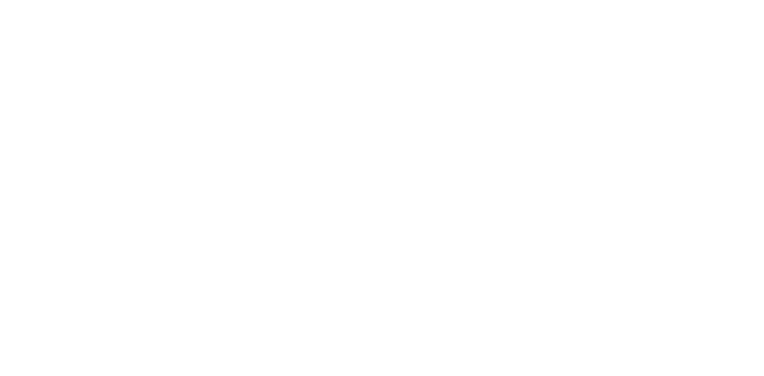
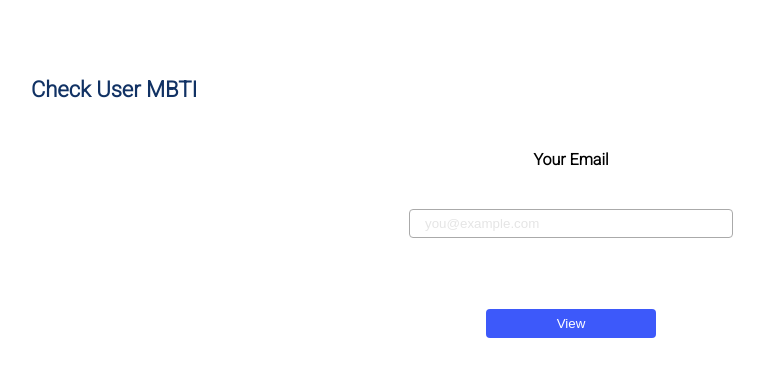
Before and after one commit to igbominadeveloper/mbti-frontend, a Vue app: page /check-result in a window 1280 px wide. Shown: the top 376 px of the page, without its empty margins (69-833 px from the left). Built offline with nearby package versions, Linux system fonts and the light colour scheme.

Commit message:
creates the page to check a user mbti

```diff
--- a/src/App.vue
+++ b/src/App.vue
@@ -74,4 +74,96 @@ body {
   opacity: 0;
   transform: translateX(30px);
 }
+
+.questions {
+  width: 100%;
+  margin: 5rem auto;
+
+  display: flex;
+  flex-direction: column;
+}
+
+@media screen and (min-width: 992px) {
+  .questions {
+    width: 60%;
+  }
+}
+
+.email-error {
+  color: var(--color-red);
+  font-size: 1.3rem;
+
+  height: 1rem;
+}
+
+.email-text {
+  font-size: var(--font-sub-title);
+  font-style: normal;
+  font-weight: bold;
+}
+
+.email-input {
+  background: var(--color-white);
+  box-sizing: border-box;
+  outline: none;
+
+  border: 1.3px solid #aaaaaa;
+  border-radius: 4px;
+
+  width: 80%;
+
+  padding: 0.6rem 1.5rem;
+  margin-bottom: 0.1rem;
+}
+
+@media screen and (min-width: 992px) {
+  .email-input {
+    width: 50%;
+  }
+}
+
+input:focus,
+input:active {
+  box-shadow: var(--box-shadow);
+}
+
+input::placeholder {
+  color: var(--color-grey);
+}
+
+input.error {
+  border: 1.5px solid var(--color-red);
+}
+
+.error-block {
+  color: var(--color-white);
+  opacity: 0.7;
+  background: var(--color-purple);
+  border-radius: 4px;
+
+  position: absolute;
+  right: -30rem;
+  top: 4rem;
+
+  font-size: 12px;
+
+  padding: 10px;
+}
+.title {
+  font-size: var(--font-title);
+  color: var(--color-blue);
+  font-style: normal;
+  font-weight: 600;
+  line-height: 2rem;
+
+  margin-bottom: 1.5rem;
+  padding: 0;
+}
+
+.subtitle {
+  color: var(--color-black);
+  font-size: 1.4rem;
+
+  font-weight: 600;
+}
 </style>
--- /dev/null
+++ b/src/components/BaseButton.vue
@@ -0,0 +1,58 @@
+<template>
+  <button class="submit" @click="$emit('click')" :disabled="loading">
+    <slot>
+      Save
+    </slot>
+    <span v-if="loading"
+      ><img class="loading-image" src="@/assets/ball-triangle.svg" />
+    </span>
+  </button>
+</template>
+
+<script lang="ts">
+import Vue from "vue";
+
+export default Vue.extend({
+  name: "BaseButton",
+
+  props: {
+    loading: {
+      type: Boolean,
+      default: false
+    }
+  }
+});
+</script>
+
+<style lang="css">
+.submit {
+  background: var(--color-light-blue);
+  color: var(--color-white);
+  border-radius: 4px;
+
+  padding: 0.7rem 1.5rem;
+  margin: 6rem 0;
+
+  width: 17rem;
+
+  display: flex;
+  align-items: center;
+  justify-content: center;
+  align-self: center;
+
+  border: none;
+  outline: none;
+  cursor: pointer;
+}
+
+.submit:disabled {
+  cursor: not-allowed;
+}
+
+.loading-image {
+  height: 1.4rem;
+  width: 2rem;
+
+  margin-left: 0.4rem;
+}
+</style>
--- a/src/components/Question.vue
+++ b/src/components/Question.vue
@@ -105,8 +105,7 @@ export default Vue.extend({
   justify-content: space-between;
 }
 
-.question-text,
-.email-text {
+.question-text {
   font-size: var(--font-sub-title);
   font-style: normal;
   font-weight: bold;
@@ -202,52 +201,4 @@ export default Vue.extend({
 
   color: var(--color-green);
 }
-
-.email-input {
-  background: var(--color-white);
-  box-sizing: border-box;
-  outline: none;
-
-  border: 1.3px solid #aaaaaa;
-  border-radius: 4px;
-
-  width: 80%;
-
-  padding: 0.6rem 1.5rem;
-  margin-bottom: 0.1rem;
-}
-
-@media screen and (min-width: 992px) {
-  .email-input {
-    width: 50%;
-  }
-}
-
-input:focus,
-input:active {
-  box-shadow: var(--box-shadow);
-}
-
-input::placeholder {
-  color: var(--color-grey);
-}
-
-input.error {
-  border: 1.5px solid var(--color-red);
-}
-
-.error-block {
-  color: var(--color-white);
-  opacity: 0.7;
-  background: var(--color-purple);
-  border-radius: 4px;
-
-  position: absolute;
-  right: -30rem;
-  top: 4rem;
-
-  font-size: 12px;
-
-  padding: 10px;
-}
 </style>
--- a/src/main.ts
+++ b/src/main.ts
@@ -4,6 +4,8 @@ import router from "./router";
 
 Vue.config.productionTip = false;
 
+Vue.component("BaseButton", () => import("@/components/BaseButton.vue"));
+
 new Vue({
   router,
   render: h => h(App)
--- a/src/router/index.ts
+++ b/src/router/index.ts
@@ -7,12 +7,12 @@ const routes: Array<RouteConfig> = [
   {
     path: "/",
     name: "Home",
-    component: () => import("../views/Home.vue")
+    component: () => import("@/views/Home.vue")
   },
   {
     path: "/result",
     name: "Result",
-    component: () => import("../views/Result.vue"),
+    component: () => import("@/views/Result.vue"),
     beforeEnter(_to: object, _from: object, next: Function) {
       const mbti = localStorage.getItem("mbti") || "";
 
@@ -20,6 +20,11 @@ const routes: Array<RouteConfig> = [
 
       return next();
     }
+  },
+  {
+    path: "/check-result",
+    name: "CheckResult",
+    component: () => import("@/views/CheckResult.vue")
   }
 ];
 
--- a/src/services/index.ts
+++ b/src/services/index.ts
@@ -15,3 +15,12 @@ export const submitResponse = (
     },
     body: JSON.stringify(response)
   });
+
+export const getUserMbti = (email: string): Promise<Response> =>
+  fetch(`${apiUrl}/login`, {
+    method: "POST",
+    headers: {
+      "Content-Type": "application/json"
+    },
+    body: JSON.stringify({ email })
+  });
--- a/src/types/index.ts
+++ b/src/types/index.ts
@@ -93,6 +93,7 @@ export enum Status {
 export type RequestStatus = {
   getQuestions: Status;
   submitResponse: Status;
+  getUserMbti: Status;
 };
 
 export type UserResponseObject = {
--- /dev/null
+++ b/src/views/CheckResult.vue
@@ -0,0 +1,141 @@
+<template>
+  <div>
+    <p class="title">Check User MBTI</p>
+    <div class="questions result-check">
+      <div class="question">
+        <p class="email-text">
+          Your Email
+        </p>
+
+        <input
+          type="email"
+          :class="{ error: emailHasError }"
+          class="email-input"
+          placeholder="you@example.com"
+          required
+          v-model="email"
+        />
+        <transition name="slide-left-fade">
+          <p class="email-error">{{ errors["email"] }}</p>
+        </transition>
+      </div>
+
+      <BaseButton @click="submitForm" :loading="responseIsBeingProcessed"
+        >View</BaseButton
+      >
+    </div>
+  </div>
+</template>
+
+<script lang="ts">
+/* eslint-disable @typescript-eslint/no-explicit-any */
+import Vue from "vue";
+
+import { RequestStatus, Status } from "@/types";
+import { getUserMbti } from "@/services";
+
+type Data = {
+  email: string;
+  errors: {
+    email: string;
+  };
+  requestStatus: RequestStatus;
+};
+
+export default Vue.extend({
+  data: (): Data => ({
+    email: "",
+    errors: {
+      email: ""
+    },
+    requestStatus: {
+      getQuestions: Status.NORMAL,
+      submitResponse: Status.NORMAL,
+      getUserMbti: Status.NORMAL
+    }
+  }),
+
+  computed: {
+    thereAreNoErrors(): boolean {
+      return !this.emailHasError;
+    },
+
+    isEmail(): boolean {
+      const emailRegex = /\S+@\S+\.\S+/;
+      const valid = this.email.trim().match(emailRegex);
+      return valid ? true : false;
+    },
+
+    emailHasError(): boolean {
+      return this.errors.email.length > 0;
+    },
+
+    responseIsBeingProcessed(): boolean {
+      return this.requestStatus.getUserMbti === Status.LOADING;
+    }
+  },
+
+  methods: {
+    validateForm() {
+      if (!this.email) {
+        this.errors.email = "Please provide your email";
+      } else if (!this.isEmail) {
+        this.errors.email = "Please provide a valid email";
+      } else {
+        this.errors.email = "";
+      }
+    },
+
+    submitForm() {
+      this.validateForm();
+
+      if (this.thereAreNoErrors) {
+        this.requestStatus.getUserMbti = Status.LOADING;
+        getUserMbti(this.email)
+          .then(response => {
+            if (!response.ok) {
+              throw response;
+            }
+            return response.json();
+          })
+          .then(response => {
+            this.requestStatus.getUserMbti = Status.SUCCESS;
+            localStorage.setItem("mbti", response.mbti);
+
+            this.$router.push({
+              name: "Result"
+            });
+          })
+          .catch((error: any) => {
+            this.requestStatus.getUserMbti = Status.ERROR;
+
+            error.json().then((error: any) => {
+              this.errors.email = error.error;
+            });
+          });
+      }
+    }
+  }
+});
+</script>
+
+<style lang="css" scoped>
+.result-check {
+  align-items: center;
+}
+.question {
+  width: 100%;
+
+  display: flex;
+  flex-direction: column;
+  align-items: center;
+}
+
+.email-text {
+  margin-bottom: 4rem;
+}
+
+.email-error {
+  font-size: var(--font-sub-title);
+}
+</style>
--- a/src/views/Home.vue
+++ b/src/views/Home.vue
@@ -33,16 +33,9 @@
         </transition>
       </div>
 
-      <button
-        class="submit"
-        @click="submitForm"
-        :disabled="responseIsBeingProcessed"
+      <BaseButton @click="submitForm" :loading="responseIsBeingProcessed"
+        >Save & Continue</BaseButton
       >
-        Save & Continue
-        <span v-if="responseIsBeingProcessed"
-          ><img class="loading-image" src="@/assets/ball-triangle.svg" />
-        </span>
-      </button>
     </div>
   </div>
 </template>
@@ -51,6 +44,7 @@
 import Vue from "vue";
 
 import Question from "@/components/Question.vue";
+import BaseButton from "@/components/BaseButton.vue";
 
 import { getQuestions, submitResponse } from "@/services";
 
@@ -88,7 +82,7 @@ type Data = {
 export default Vue.extend({
   name: "Home",
 
-  components: { Question },
+  components: { Question, BaseButton },
 
   data: (): Data => ({
     questions: dummyQuestions,
@@ -108,7 +102,8 @@ export default Vue.extend({
     },
     requestStatus: {
       getQuestions: Status.NORMAL,
-      submitResponse: Status.NORMAL
+      submitResponse: Status.NORMAL,
+      getUserMbti: Status.NORMAL
     }
   }),
 
@@ -254,73 +249,3 @@ export default Vue.extend({
   }
 });
 </script>
-
-<style lang="css">
-.title {
-  font-size: var(--font-title);
-  color: var(--color-blue);
-  font-style: normal;
-  font-weight: 600;
-  line-height: 2rem;
-
-  margin-bottom: 1.5rem;
-  padding: 0;
-}
-
-.subtitle {
-  color: var(--color-black);
-  font-size: 1.4rem;
-
-  font-weight: 600;
-}
-
-.questions {
-  width: 100%;
-  margin: 5rem auto;
-
-  display: flex;
-  flex-direction: column;
-}
-
-@media screen and (min-width: 992px) {
-  .questions {
-    width: 60%;
-  }
-}
-
-.email-error {
-  color: var(--color-red);
-  font-size: 1.3rem;
-}
-
-.submit {
-  background: var(--color-light-blue);
-  color: var(--color-white);
-  border-radius: 4px;
-
-  padding: 0.7rem 1.5rem;
-  margin: 5rem 0;
-
-  width: 17rem;
-
-  display: flex;
-  align-items: center;
-  justify-content: space-around;
-  align-self: center;
-
-  border: none;
-  outline: none;
-  cursor: pointer;
-}
-
-.submit:disabled {
-  cursor: not-allowed;
-}
-
-.loading-image {
-  height: 1.5rem;
-  width: 2rem;
-
-  /* margin-left: 0.2rem; */
-}
-</style>
```
